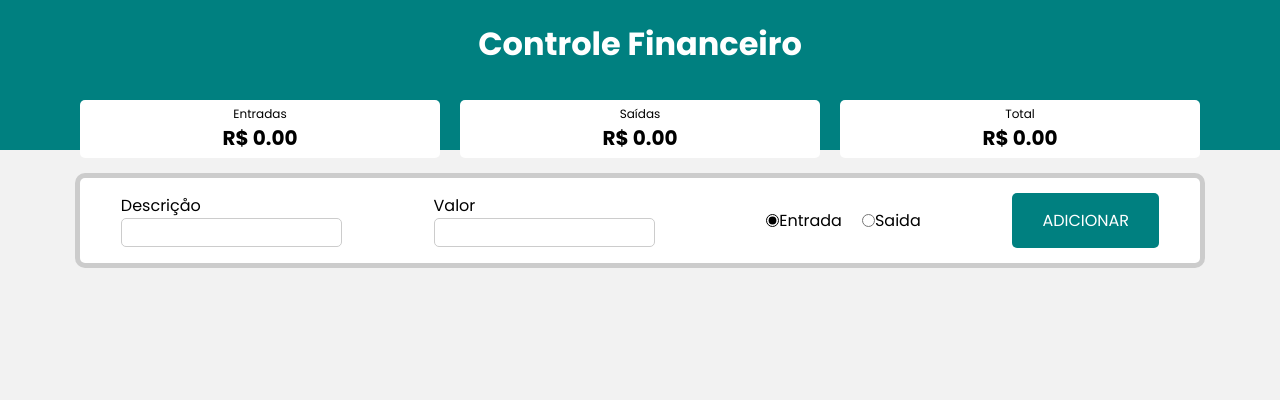
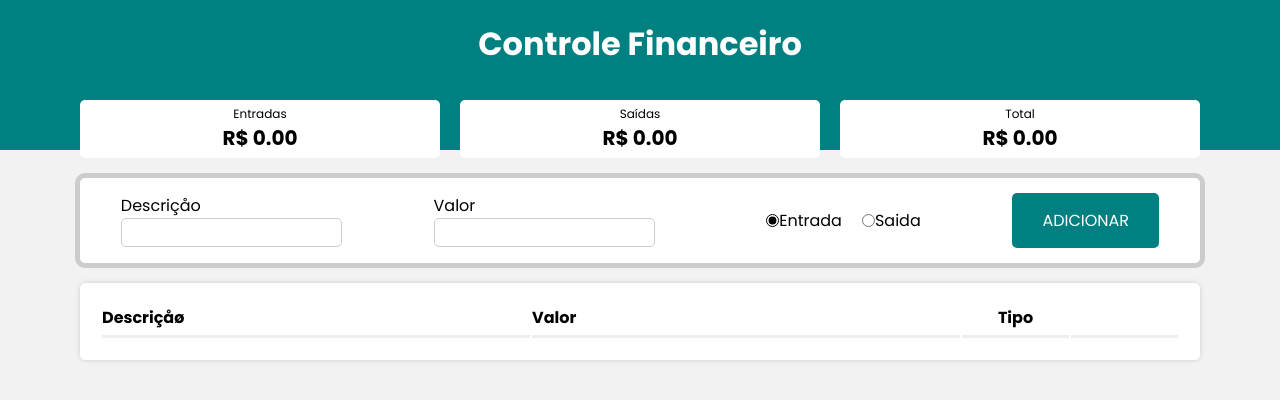
Before and after one commit to DouglasWillianBasilio/financial_controls, a React (Create React App) app: page / in a window 1280 px wide. Shown: the top 400 px of the page. Built offline with nearby package versions, Linux system fonts and the light colour scheme.

Commit message:
finalizando o formulario

```diff
--- a/src/App.js
+++ b/src/App.js
@@ -39,7 +39,7 @@
     <>
         <Header />
         <Resume income={income} expense={expense} total={total} />
-        <Form />
+        <Form handleAdd={handleAdd} transactionsList={transactionsList} setTransactionsList={setTransactionsList}/>
         <Global />
     </>
     );
--- a/src/componentes/Form/index.js
+++ b/src/componentes/Form/index.js
@@ -1,21 +1,34 @@
 import React, { useState } from "react";
 import * as C from "./styles";
+import Grid from "../Grid";
 
-const Form = () => {
+const Form = ({handleAdd, transactionsList, setTransactionsList}) => {
     const [desc,setDesc] = useState("")
-    const[amout,setAmout] = useState("")
+    const[amount,setAmount] = useState("")
     const[isExpense,setExpense] = useState(false)
 
-    const generateID =  () => Math.round(Math.random()* 1000)
+    const generateID =  () => Math.round(Math.random() * 1000)
 
     const handleSave = () => {
-        if(!desc || amout) {
+        if(!desc || !amount) {
             alert("Informe a descriçao e o valor!");
             return;
-        } else if(amout < 1) {
+        } else if(amount < 1) {
             alert("O valor tem que ser positivo!")
             return;
         }
+
+        const transaction = {
+            id: generateID(),
+            desc: desc,
+            amount: amount,
+            expense: isExpense
+        };
+
+        handleAdd(transaction);
+
+        setDesc("")
+        setAmount("")
     };
 
 
@@ -29,9 +42,9 @@
                 <C.InputContent>
                     <C.Label>Valor</C.Label>
                     <C.Input
-                        value={amout}
+                        value={amount}
                         type="number"
-                        onChange={(e) => setAmout(e.target.value)}
+                        onChange={(e) => setAmount(e.target.value)}
                     />
                 </C.InputContent>
                 <C.RadioGroup>
@@ -53,6 +66,7 @@
                 </C.RadioGroup>
                 <C.Button onClick={handleSave}>ADICIONAR</C.Button>
             </C.Container>
+            <Grid itens={transactionsList} setItens={setTransactionsList}/>
         </>
     )
 }
--- /dev/null
+++ b/src/componentes/Grid/index.js
@@ -0,0 +1,32 @@
+import React from "react";
+import GridItem from "../GridItem";
+import * as C from "./styles"
+
+const Grid = ( {itens, setItens} ) => {
+    const onDelete = (ID) => {
+        const newArray = itens.filter((transaction) => transaction.id !== ID);
+        setItens(newArray);
+        localStorage.setItem("transactions", JSON.stringify(newArray));
+    };
+
+
+    return (
+        <C.Table>
+            <C.Thead>
+                <C.Tr>
+                    <C.Th width={40}>Descriçåø</C.Th>
+                    <C.Th width={40}>Valor</C.Th>
+                    <C.Th width={10} alignCenter>Tipo</C.Th>
+                    <C.Th width={10}></C.Th>
+                </C.Tr>
+            </C.Thead>
+            <C.Tbody>
+                {itens?.map((item, index) => (
+                    <GridItem key={index} item={item} onDelete={onDelete}/>
+                ))}
+            </C.Tbody>
+        </C.Table>
+    )
+}
+
+export default Grid
--- /dev/null
+++ b/src/componentes/Grid/styles.js
@@ -0,0 +1,24 @@
+import styled from "styled-components";
+
+export const Table = styled.table`
+    width: 98%;
+    background-color: #fff;
+    padding: 20px;
+    box-shadow: 0px 0px 5px #ccc;
+    border-radius: 5px;
+    max-width: 1120px;
+    margin: 20px auto;
+`;
+
+export const Thead = styled.thead``;
+
+export const Tbody = styled.tbody``;
+
+export const Tr = styled.tr``;
+
+export const Th = styled.th `
+    border-bottom: inset;
+    padding-bottom: 5px;
+    text-align: ${props => (props.alignCenter ? "center" : "start")};
+    width: ${(props) => (props.width ? props.width + "%" : "auto")};
+    `;
--- /dev/null
+++ b/src/componentes/GridItem/index.js
@@ -0,0 +1,25 @@
+import React from "react";
+import * as C from "./styles"
+import {
+    FaRegArrowAltCircleUp,
+    FaRegArrowAltCircleDown,
+    FaTrash,
+}from "react-icons/fa";
+
+const GridItem = ({ item, onDelete }) => {
+    return (
+        <C.Tr>
+            <C.Td>{item.desc}</C.Td>
+            <C.Td>{item.amount}</C.Td>
+            <C.Td alignCenter>
+                {item.expense ? (<FaRegArrowAltCircleDown color="red" />) : (<FaRegArrowAltCircleUp color="green" />
+                )}
+            </C.Td>
+            <C.Td alignCenter>
+                <FaTrash onclick={() => onDelete(item.id)}/>
+            </C.Td>
+        </C.Tr>
+    )
+}
+
+export default GridItem
--- /dev/null
+++ b/src/componentes/GridItem/styles.js
@@ -0,0 +1,15 @@
+import styled from "styled-components";
+
+export const Tr = styled.tr``;
+
+export const Td = styled.td`
+    padding-top: 15px;
+    text-align: ${(props) => (props.alignCenter ? "center" : "start")};
+    word-break: break-all;
+
+    svg {
+        width: 18px;
+        height: 18px;
+    }
+
+`;
```
